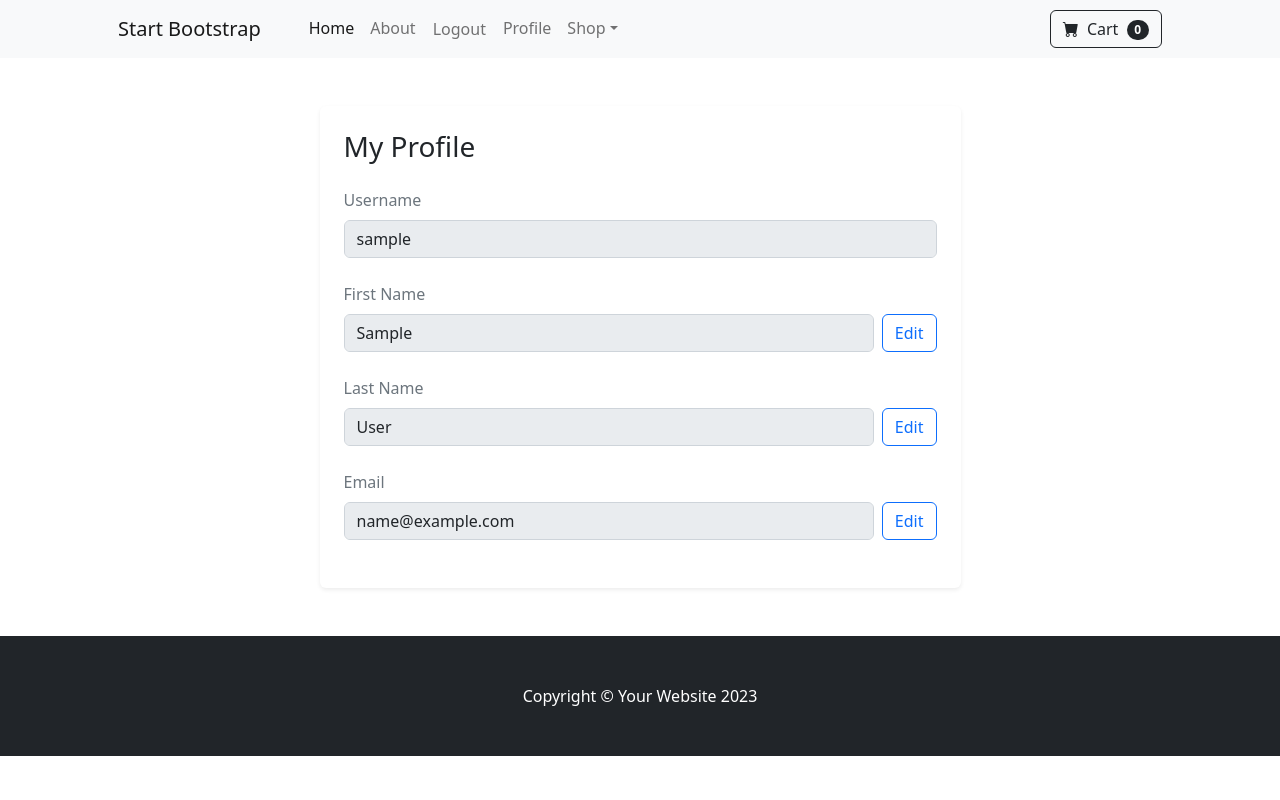
After one commit to samanhasanide/online-shop-like-digikala--django, a Django app: page /accounts/profile/ in a window 1280 px wide. The commit adds this page. Run offline with Django 5.2, Linux system fonts and the light colour scheme; the visitor is signed in with stand-in values (Sample User, id 1); some libraries are stand-ins or nearby versions.

Commit message:
profile page added and updating functions implanted

```diff
--- /dev/null
+++ b/digikala/accounts/templates/accounts/profile.html
@@ -0,0 +1,247 @@
+{% extends 'shop/base.html' %}
+
+{% block content %}
+
+<div class="container py-5">
+
+    <div class="row justify-content-center">
+
+        <div class="col-lg-7">
+
+            <div class="card shadow-sm border-0">
+
+                <div class="card-body p-4">
+
+                    <h3 class="mb-4">
+                        My Profile
+                    </h3>
+
+
+                    <!-- ========================= -->
+                    <!-- Username -->
+                    <!-- ========================= -->
+
+                    <div class="mb-4">
+
+                        <label class="form-label text-muted">
+                            Username
+                        </label>
+
+                        <div class="d-flex">
+
+                            <input
+                                type="text"
+                                class="form-control"
+                                value="{{ user.username }}"
+                                disabled
+                            >
+
+
+
+                        </div>
+
+                    </div>
+
+
+                    <!-- ========================= -->
+                    <!-- First Name -->
+                    <!-- ========================= -->
+
+                    <div class="mb-4">
+
+                        <form method="POST" action="{% url 'profile' %}">
+
+                            {% csrf_token %}
+
+                            <input
+                                type="hidden"
+                                name="field"
+                                value="first_name"
+                            >
+
+                            <label class="form-label text-muted">
+                                First Name
+                            </label>
+
+                            <div class="d-flex">
+
+                                <input
+                                    type="text"
+                                    name="value"
+                                    class="form-control"
+                                    value="{{ user.first_name }}"
+                                    disabled
+                                >
+
+                                <button
+                                    type="button"
+                                    class="btn btn-outline-primary ms-2 edit-btn"
+                                >
+                                    Edit
+                                </button>
+
+                                <button
+                                    type="submit"
+                                    class="btn btn-success ms-2 save-btn"
+                                    style="display: none;"
+                                >
+                                    Save
+                                </button>
+
+                            </div>
+
+                        </form>
+
+                    </div>
+
+
+                    <!-- ========================= -->
+                    <!-- Last Name -->
+                    <!-- ========================= -->
+
+                    <div class="mb-4">
+
+                        <form method="POST" action="{% url 'profile' %}">
+
+                            {% csrf_token %}
+
+                            <input
+                                type="hidden"
+                                name="field"
+                                value="last_name"
+                            >
+
+                            <label class="form-label text-muted">
+                                Last Name
+                            </label>
+
+                            <div class="d-flex">
+
+                                <input
+                                    type="text"
+                                    name="value"
+                                    class="form-control"
+                                    value="{{ user.last_name }}"
+                                    disabled
+                                >
+
+                                <button
+                                    type="button"
+                                    class="btn btn-outline-primary ms-2 edit-btn"
+                                >
+                                    Edit
+                                </button>
+
+                                <button
+                                    type="submit"
+                                    class="btn btn-success ms-2 save-btn"
+                                    style="display: none;"
+                                >
+                                    Save
+                                </button>
+
+                            </div>
+
+                        </form>
+
+                    </div>
+
+
+                    <!-- ========================= -->
+                    <!-- Email -->
+                    <!-- ========================= -->
+
+                    <div class="mb-4">
+
+                        <form method="POST" action="{% url 'profile' %}">
+
+                            {% csrf_token %}
+
+                            <input
+                                type="hidden"
+                                name="field"
+                                value="email"
+                            >
+
+                            <label class="form-label text-muted">
+                                Email
+                            </label>
+
+                            <div class="d-flex">
+
+                                <input
+                                    type="email"
+                                    name="value"
+                                    class="form-control"
+                                    value="{{ user.email }}"
+                                    disabled
+                                >
+
+                                <button
+                                    type="button"
+                                    class="btn btn-outline-primary ms-2 edit-btn"
+                                >
+                                    Edit
+                                </button>
+
+                                <button
+                                    type="submit"
+                                    class="btn btn-success ms-2 save-btn"
+                                    style="display: none;"
+                                >
+                                    Save
+                                </button>
+
+                            </div>
+
+                        </form>
+
+                    </div>
+
+                </div>
+
+            </div>
+
+        </div>
+
+    </div>
+
+</div>
+
+
+<script>
+
+    document.querySelectorAll('.edit-btn').forEach(function(button) {
+
+        button.addEventListener('click', function() {
+
+            // Find the form related to this button
+            let form = button.closest('form');
+
+            // Find the input inside this form
+            let input = form.querySelector('input[name="value"]');
+
+            // Find the save button inside this form
+            let saveButton = form.querySelector('.save-btn');
+
+
+            // Enable the input
+            input.disabled = false;
+
+            // Focus on the input
+            input.focus();
+
+
+            // Hide the Edit button
+            button.style.display = 'none';
+
+            // Show the Save button
+            saveButton.style.display = 'inline-block';
+
+        });
+
+    });
+
+</script>
+
+{% endblock %}
--- a/digikala/accounts/urls.py
+++ b/digikala/accounts/urls.py
@@ -6,6 +6,7 @@ urlpatterns = [
     path('register/', views.register, name='register'),
     path('login/', LoginView.as_view(template_name="accounts/login.html",
          authentication_form=Loginform, redirect_authenticated_user=False), name='login'),
-    path('logout/', LogoutView.as_view(), name='logout')
+    path('logout/', LogoutView.as_view(), name='logout'),
+    path('profile/', views.profile, name='profile')
 
 ]
--- a/digikala/accounts/views.py
+++ b/digikala/accounts/views.py
@@ -1,11 +1,11 @@
-from django.shortcuts import render
+from django.shortcuts import render, redirect
 
 # Create your views here.
 from django.shortcuts import render
 from django.http import HttpResponse, HttpResponseRedirect
 from .forms import registerforms, Loginform
 from django.urls import reverse
-
+from django.contrib.auth.decorators import login_required
 from django.contrib.auth import authenticate, login, logout
 
 
@@ -38,4 +38,31 @@ def login_user(request):
 
 
 def logout_user(request):
+
     pass
+
+
+@login_required
+def profile(request):
+
+    if request.method == 'POST':
+
+        field = request.POST.get('field')
+        value = request.POST.get('value')
+
+        if field == 'first_name':
+            request.user.first_name = value
+
+        elif field == 'last_name':
+            request.user.last_name = value
+
+        elif field == 'email':
+            request.user.email = value
+
+        request.user.save()
+
+        return redirect('profile')
+
+    return render(request, 'accounts/profile.html', {
+        'user': request.user
+    })
--- a/digikala/shop/templates/shop/base.html
+++ b/digikala/shop/templates/shop/base.html
@@ -31,7 +31,13 @@
                             <button type="submit" class="nav-link btn btn-link">
                                 Logout
                             </button>
+
                         </form>
+                        <li class="nav-item">
+                            <a class="nav-link" href="{% url 'profile' %}">
+                                Profile
+                            </a>
+                        </li>
                         {% else %}
                         <li class="nav-item">
                             <a class="nav-link" href="{% url 'login' %}">
```
